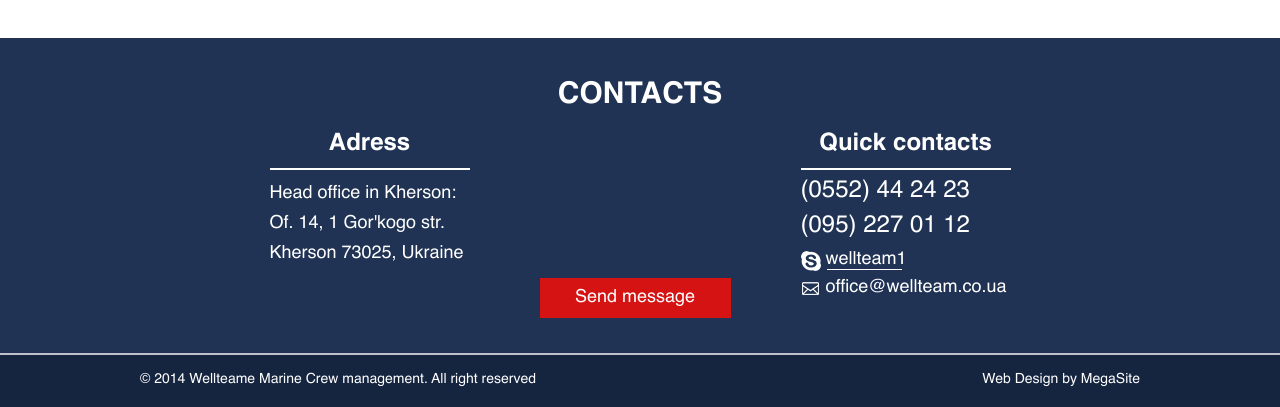
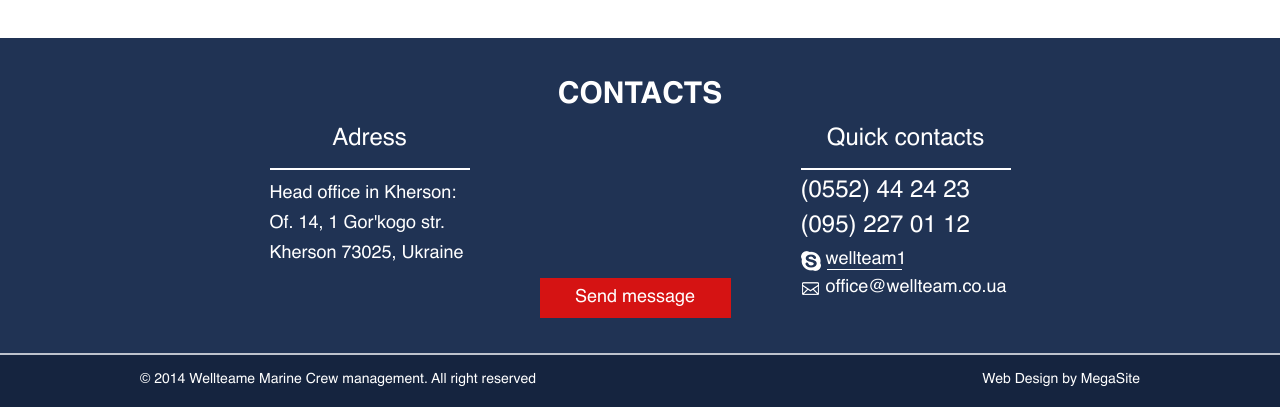
Before and after one commit to Viengo/Wellteam, a website: page index.html in a window 1280 px wide. Shown: the part 1754-2161 px from the top of the page. Drawn offline with Linux system fonts and the light colour scheme; files whose address does not match are found by name.

Commit message:
helvetica

```diff
--- a/client/styles/scss/layouts/home/_contacts.scss
+++ b/client/styles/scss/layouts/home/_contacts.scss
@@ -15,6 +15,7 @@
 
         h3 {
             padding: 15px 0;
+            font-family: "Helvetica";
             font-size: 24px;
             border-bottom: 2px solid #fff;
             line-height: 30px;
```
Also changed, not shown: client/styles/css/index.css.
